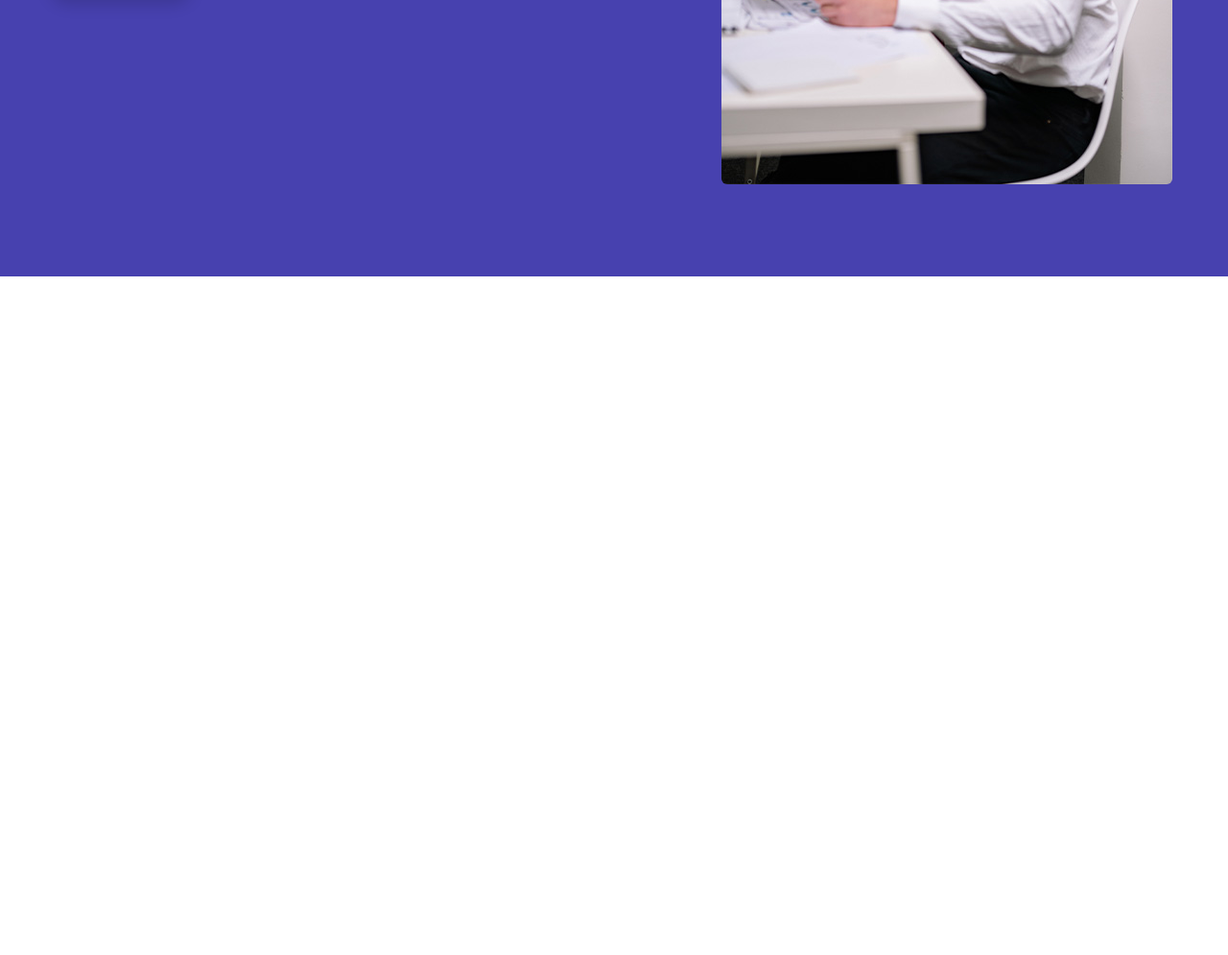
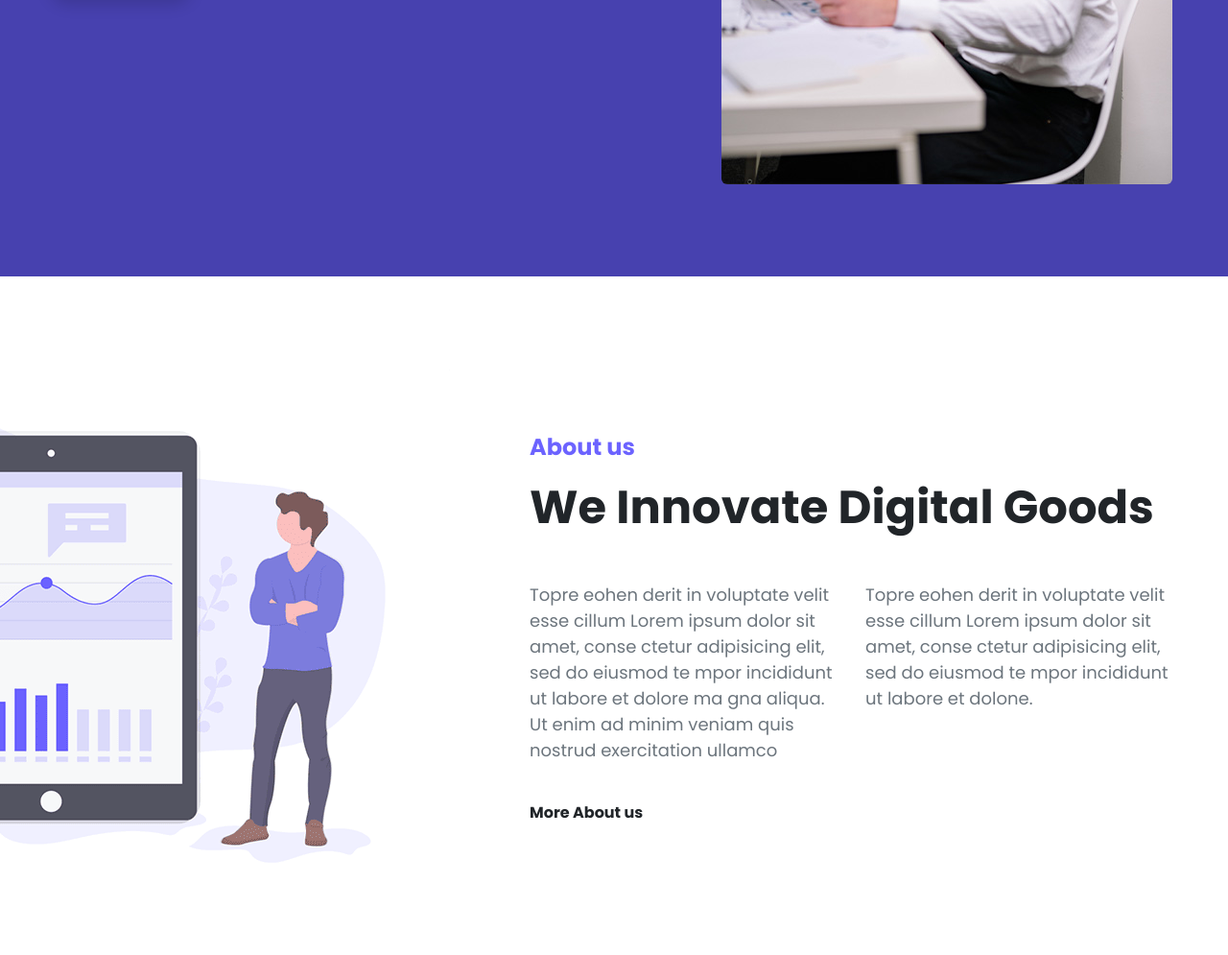
Before and after one commit to TahaAlothman/2050-Landing-Page, a plain HTML site: page index.html in a window 1280 px wide. Shown: the part 628-1623 px from the top of the page at 96% size. Before the commit the page ends 916 px from the top, so only its background shows below. Drawn offline with nearby package versions, Linux system fonts and the light colour scheme.

Commit message:
finish about us section

```diff
--- a/css/style.css
+++ b/css/style.css
@@ -44,6 +44,26 @@ body{
     color: white;
 }
 .banner-btn:hover{
-    color: #4741af;
+    color: #4741AF;
     background-color:white
 }
+.text-subtitle{
+    color: #6C63FF ;
+    font-size: 24px;
+    font-weight: 700;
+}
+.text-title{
+    font-size: 48px;
+    font-weight: 700;
+}
+.text-p{
+    font-size: 18px;
+    font-weight: 400;
+}
+.text-link{
+    text-decoration: none;
+    font-weight: 700;
+}
+.about-img{
+    margin-left: -325px;
+}
--- a/index.html
+++ b/index.html
@@ -80,6 +80,32 @@
     </div>
   </div>
   <!--end bannar -->
+  <!--------------------------------------------------------------------------------------------->
+  <!-- start About us -->
+  <div class="container py-5">
+    <div class="row py-5">
+      <div class="col-lg-5">
+        <img src="img/2.png" class="about-img" alt="">
+      </div>
+      <div class="col-lg-7 my-5">
+        <p class="text-subtitle my-3"> About us</p>
+        <h1 class="text-title">We Innovate Digital Goods</h1>
+        <div class="row mt-5 mb-4">
+          <div class="col-lg-6">
+            <p class=" text-secondary text-p">Topre eohen derit in voluptate velit esse cillum Lorem ipsum dolor sit amet, conse ctetur adipisicing elit, sed do eiusmod te mpor incididunt ut labore et dolore ma gna aliqua. Ut enim ad minim veniam quis nostrud exercitation ullamco</p>
+          </div>
+          <div class="col-lg-6">
+            <p class=" text-secondary text-p">Topre eohen derit in voluptate velit esse cillum Lorem ipsum dolor sit amet, conse ctetur adipisicing elit, sed do eiusmod te mpor incididunt ut labore et dolone.</p>
+          </div>
+        </div>
+
+        <a href="" class="text-link text-dark">More About us</a>
+      </div>
+
+    </div>
+
+  </div>
+  <!-- end About us   -->
   <script src="https://cdn.jsdelivr.net/npm/bootstrap@5.3.0-alpha1/dist/js/bootstrap.bundle.min.js"
     integrity="sha384-w76AqPfDkMBDXo30jS1Sgez6pr3x5MlQ1ZAGC+nuZB+EYdgRZgiwxhTBTkF7CXvN" crossorigin="anonymous">
   </script>
```
Also changed, not shown: img/2.png (added).
